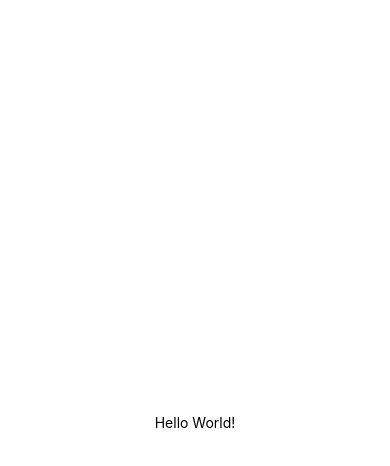
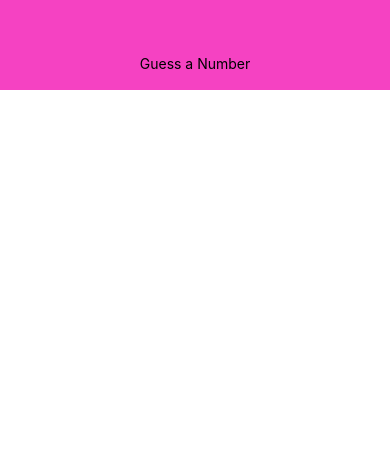
Before and after one commit to awaghadsangita/ReactNative_GuessNumber, a React Native app: screen / in a window 390 px wide. Shown: the top 466 px of the page. Built offline with nearby package versions, Linux system fonts and the light colour scheme.

Commit message:
ADDED:Header layout

```diff
--- a/App.js
+++ b/App.js
@@ -1,19 +1,18 @@
 import React from 'react';
 import { StyleSheet, Text, View } from 'react-native';
 
+import Header from './components/Header'
 export default function App() {
   return (
-    <View style={styles.container}>
-      <Text>Hello World!</Text>
+    <View style={styles.screen}>
+      <Header title="Guess a Number"/>
     </View>
   );
 }
 
 const styles = StyleSheet.create({
-  container: {
-    flex: 1,
-    backgroundColor: '#fff',
-    alignItems: 'center',
-    justifyContent: 'center',
+  screen: {
+    flex: 1
+
   },
 });
--- /dev/null
+++ b/components/Header.js
@@ -0,0 +1,26 @@
+import React from 'react';
+import {View,Text,StyleSheet} from 'react-native';
+
+const Header = props => {
+    return (
+            <View style={styles.headerContainer}>
+                <Text Style={styles.headerText}>{props.title}</Text>
+            </View>);
+
+}
+
+const styles = StyleSheet.create({
+    headerContainer:{
+        width:'100%',
+        height:90,
+        paddingTop:36,
+        alignItems:'center',
+        justifyContent:'center',
+        backgroundColor:'#f542c2'
+    },
+    headerText:{
+        fontSize:20,
+        color:'white'
+    }
+})
+export default Header;
```
